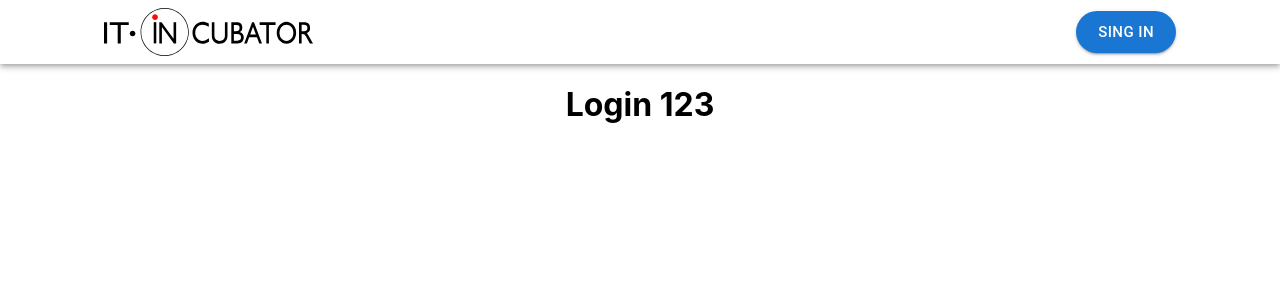
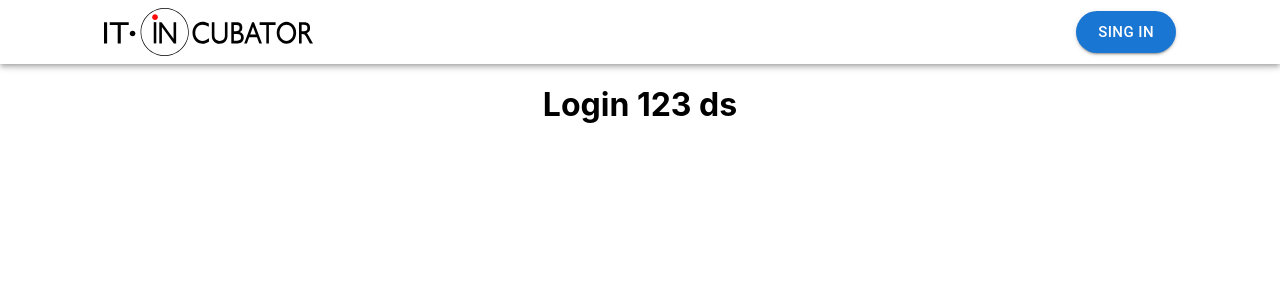
Before and after one commit to sheper96/cards-nya-front, a React (Create React App) app: page /login in a window 1280 px wide. Shown: the top 300 px of the page. Built offline with nearby package versions, Linux system fonts and the light colour scheme.

Commit message:
browserRoute+api23

```diff
--- a/src/features/Login/Login.tsx
+++ b/src/features/Login/Login.tsx
@@ -5,7 +5,7 @@ const Login=(props:any)=> {
 
         return(
             <div>
-                <h1>Login 123  </h1>
+                <h1>Login 123  ds</h1>
             </div>
         )
 
```
